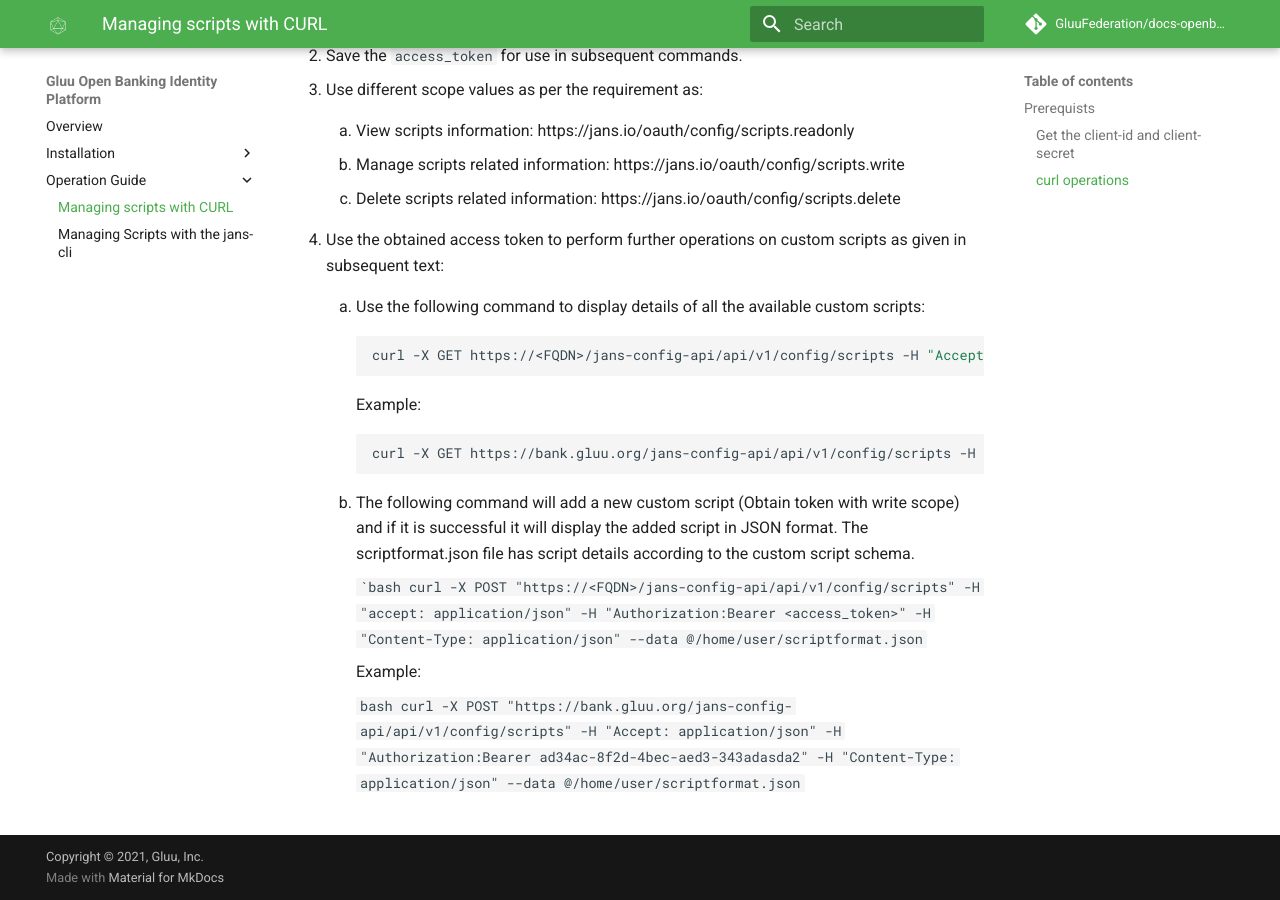
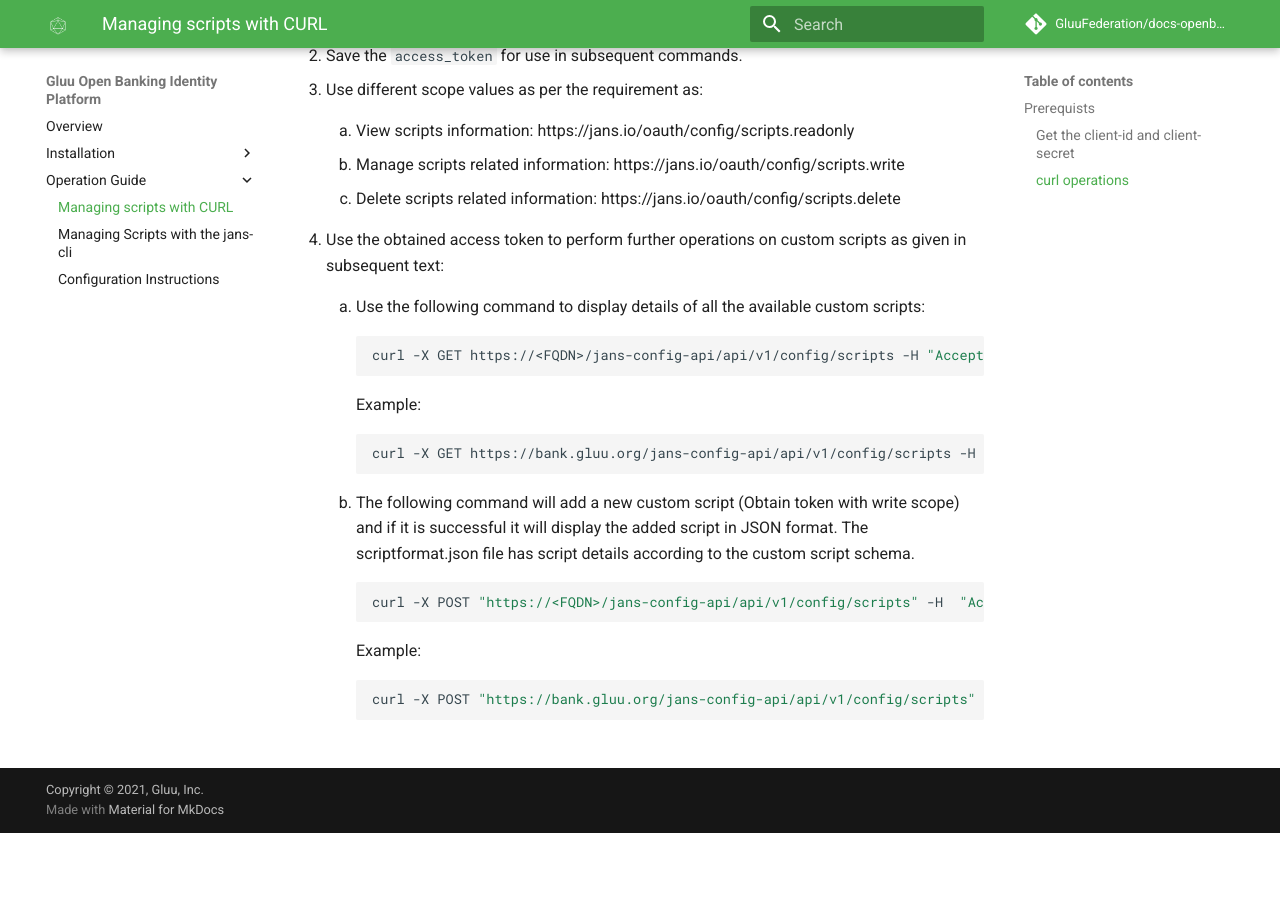
Before and after one commit to GluuFederation/docs-openbanking-prod, an MkDocs documentation site: the page built from docs/source/curl.md, in a window 1280 px wide and 900 px high, scrolled down 950 px. Built offline with MkDocs 1.6.1 and Material for MkDocs 9.7.7, drawn with Linux system fonts in a browser that asks for light colours; comment, search, counter and statistics services are not loaded; after the commit the page ends 1783 px from its top, so only the background shows below that; part of the change alters nothing that is shown.

Commit message:
docs: add configuration instructions

`````diff
--- a/docs/mkdocs.yml
+++ b/docs/mkdocs.yml
@@ -54,6 +54,7 @@ nav:
 - Operation Guide:
     - Managing scripts with CURL: curl.md
     - Managing Scripts with the jans-cli: jans-cli.md
+    - Configuration Instructions: configuration-instructions.md
 #- Key Management: key-management.md
 #- Requirements by Country:
 #    - Australia: country/australia-reqs.md
--- /dev/null
+++ b/docs/source/configuration-instructions.md
@@ -0,0 +1,209 @@
+## Generate/install keys and certs for Gluu Open Banking Identity Platform:
+
+This section covers details about setting up the keys and certificates in both VM and Cloud-Native distribution.
+
+* For for Cloud-Native Distribution, see the document about [Enabling NGINX MTLS Ingress](https://gluu.org/docs/openbanking/install-cn/#enabling-mtls-in-ingress-nginx)
+* For the VM Distribution, see [wiki page](https://gluu.org/docs/openbanking/install-vm/#mtls-configuration)
+
+Remember, MTLS is needed not only for the TPP's to call the authorization and token endpoints for OpenID Connect flows, but also by clients that are calling the configuration API.
+
+## Add/Update Custom Scripts:
+
+To add or update custom scripts, you can use either `jans-cli` or `curl`.
+
+* `jans-cli` in interactive mode, `option 13` enables you manage custom scripts. For more info, see the [docs](https://github.com/JanssenProject/home/wiki/Custom-Scripts-using-jans-cli).
+
+* `jans-cli` in command line argument mode is more conducive to scripting and automation. To display the available operations for custom scripts, use `config-cli.py --info CustomScripts`. See the [docs](https://gluu.org/docs/openbanking/jans-cli) for more info.
+
+* To use `curl` see these [docs](https://gluu.org/docs/openbanking/curl/#managing-scripts-with-curl)
+
+Note: you can normally find `jans-cli.py` in the `/opt/jans/jans-cli/` folder.
+
+## New Custom Scripts:
+
+This section presents details about useful interception scripts for an OBIE deployment. The scripts are accessible [here] (https://github.com/JanssenProject/jans-setup/tree/openbank/static/extension). Please setup [`jans-cli`](https://gluu.org/docs/openbanking/jans-cli/#using-jans-cli) prior to continuing.
+
+=== "Client Registration Script"
+
+    ### Client Registration Script:
+
+    The properties required for this script are defined in a [json file](https://github.com/JanssenProject/jans-setup/blob/openbank/static/extension/client_registration/clientregistration.json) that follows the custom script schema as discussed [here](https://github.com/GluuFederation/docs-openbanking-prod/wiki/Managing-Scripts-with-the-CLI). Download the [script](https://github.com/JanssenProject/jans-setup/blob/openbank/static/extension/client_registration/Registration.py), [JSON](https://github.com/JanssenProject/jans-setup/blob/openbank/static/extension/client_registration/clientregistration.json) and keep them in a folder.
+
+    From this folder, run the following command:
+
+    ```bash
+    ./jans-cli/config-cli.py --host <FQDN> --client-id $TESTCLIENT --client_secret $TESTCLIENTSECRET --operation-id post-config-scripts --data /clientregistration.json \
+    -cert-file yourcertfile.pem -key-file yourkey.key
+    ```
+
+    Note: You will need keys and certificates to call the config-api using mutually authenticated TLS.
+
+    1. This script uses [jose4j](https://bitbucket.org/b_c/jose4j/wiki/Home) library for JavaScript object signing and encryption.
+
+    === "Cloud Native"
+
+        1.  Download the [`jose4j-0.7.7.jar`](https://bitbucket.org/b_c/jose4j/downloads/)
+
+        1.   Create a `ConfigMap` containing the jar.
+
+            ```bash
+            kubectl create cm jose4j -n <gluu-namespace> --from-file=jose4j-0.7.7.jar
+            ```
+
+        1.  Add the volume and volume mount to `auth-server` in your [`override.yaml`](https://gluu.org/docs/openbanking/install-cn/#helm-valuesyaml) helm configuration.
+
+           ```yaml
+             volumes:
+               - name: jose4j
+                 configMap:
+                   name: jose4j
+             volumeMounts:
+               - name: jose4j
+                 mountPath: "/opt/jans/jetty/jans-auth/custom/libs/jose4j-0.7.7.jar"
+                 subPath: jose4j-0.7.7.jar
+           ```
+
+        1.  Run helm upgrade.
+
+           ```bash
+           helm upgrade gluu gluu/gluu -n <gluu-namespace> --version=5.0.0 -f override.yaml
+           ```
+
+    === "VM"
+
+        1.  Download the [`jose4j-0.7.7.jar`](https://bitbucket.org/b_c/jose4j/downloads/) and  Place  in `/opt/jans/jetty/jans-auth/custom/libs/`
+
+        1.  Change your current working directory to `/opt/jans/jetty/jans-auth/webapps` and edit `jans-auth.xml` to add this line:
+            ```xml
+            <Set name="extraClasspath">/opt/jans/jetty/jans-auth/custom/libs/jose4j-0.7.7.jar</Set>
+            ```
+        1. Restart the Auth Server, `systemctl restart jans-auth`
+
+=== "Person Authentication Script"
+
+    ### Person Authentication Script:
+
+    The properties required for this script are defined in a [json file](https://github.com/JanssenProject/jans-setup/blob/openbank/static/extension/person_authentication/personauthentication.json) that follows the custom script schema as discussed [here](https://github.com/GluuFederation/docs-openbanking-prod/wiki/Managing-Scripts-with-the-CLI). Download the [script](https://github.com/JanssenProject/jans-setup/blob/openbank/static/extension/person_authentication/OpenBanking.py), [JSON](https://github.com/JanssenProject/jans-setup/blob/openbank/static/extension/person_authentication/personauthentication.json) and keep them in a folder.
+
+    From this folder, run the following command:
+
+    ```bash
+    ./jans-cli/config-cli.py --host <FQDN> --client-id $TESTCLIENT --client_secret $TESTCLIENTSECRET --operation-id post-config-scripts --data /personauthentication.json \
+    -cert-file yourcertfile.pem -key-file yourkey.key
+    ```
+
+    Note: You will need keys and certificates to call the config-api using mutually authenticated TLS.
+
+
+    The authorize endpoint when invoked passes the control to the PersonAuthentication Script.
+
+    * **pepareForStep method**: This is the first method that gets called in the PersonAuthentication Script.
+
+    The flow is as follows:
+
+    1.  Build the URL to the consent app from the Internal OP (First party OP). The openbanking_intent_id is an important parameter that typically goes to the consent app.
+    1.  Redirect to the 3rd Party URL.
+
+    * **authenticate method**: When the third party consent app redirects back to Jans- Auth server, it returns to https://<hostname>/jans-auth/postlogin.htm. This takes us to the authenticate() method in the Person Authentication Script
+
+    This is what needs to be done here:
+
+    1.  To access request parameters use:
+
+    ```   signedRequest = ServerUtil.getFirstValue(requestParameters, "request") ```
+
+    1.  Add claims to session (those which you hope to find in access_token, refresh_token and id_token. The Introspection and UpdateToken script reads these session variables)
+
+    ```
+            sessionIdService = CdiUtil.bean(SessionIdService)
+            sessionId = sessionIdService.getSessionId() # fetch from persistence
+            sessionId.getSessionAttributes().put("openbanking_intent_id",openbanking_intent_id )
+            sessionId.getSessionAttributes().put("acr_ob", acr_ob )
+    ```
+
+    *  All **session variables** should be returned from this method
+
+    ```
+    def getExtraParametersForStep(self, configurationAttributes, step):
+              return Arrays.asList("openbanking_intent_id", "acr_ob")
+    ```
+
+=== "Introspection Script"
+
+    ### Introspection Script:
+
+    To easily setup this script, parameters are defined in a [json file](https://github.com/JanssenProject/jans-setup/blob/openbank/static/extension/introspection/introspection.json) that follows the custom script schema as discussed [here](https://github.com/GluuFederation/docs-openbanking-prod/wiki/Managing-Scripts-with-the-CLI). Download the [script](https://github.com/JanssenProject/jans-setup/blob/openbank/static/extension/introspection/IntrospectionScript.py), [JSON](https://github.com/JanssenProject/jans-setup/blob/openbank/static/extension/introspection/introspection.json) and keep them in a folder.
+
+    From this folder, run the following command:
+
+    ```bash
+    ./jans-cli/config-cli.py --host <FQDN> --client-id $TESTCLIENT --client_secret $TESTCLIENTSECRET --operation-id post-config-scripts --data /introspection.json \
+    -cert-file yourcertfile.pem -key-file yourkey.key
+    ```
+
+    Note: You will need keys and certificates to call the config-api using mutually authenticated TLS.
+
+    This script can be used to add (persist) custom claims in an access token (and refresh token)
+    * Access values from the session
+
+    ```
+    sessionIdService = CdiUtil.bean(SessionIdService)
+    sessionId = sessionIdService.getSessionByDn(context.getTokenGrant().getSessionDn()) # fetch from persistence
+
+    ```
+
+    * Add it to access token
+
+    ```
+         openbanking_intent_id = sessionId.getSessionAttributes().get("openbanking_intent_id")
+         responseAsJsonObject.accumulate("openbanking_intent_id", openbanking_intent_id)
+    ```
+
+    * To persist claims in a refresh token refer to the following [article](https://github.com/GluuFederation/oxAuth/wiki/Retain-access-token-claim)
+
+=== "Update Token Script"
+
+    ### Update Token Script:
+
+    To easily setup this script, parameters are defined in a [json file](https://github.com/JanssenProject/jans-setup/blob/openbank/static/extension/update_token/updatetoken.json) that follows the custom script schema as discussed [here](https://github.com/GluuFederation/docs-openbanking-prod/wiki/Managing-Scripts-with-the-CLI). Download the [script](https://github.com/JanssenProject/jans-setup/blob/openbank/static/extension/update_token/UpdateToken.py), [JSON](https://github.com/JanssenProject/jans-setup/blob/openbank/static/extension/update_token/updatetoken.json) and keep them in a folder.
+
+    From this folder, run the following command:
+
+    ```bash
+    ./jans-cli/config-cli.py --host <FQDN> --client-id $TESTCLIENT --client_secret $TESTCLIENTSECRET --operation-id post-config-scripts --data /updatetoken.json \
+    -cert-file yourcertfile.pem -key-file yourkey.key
+    ```
+    Note: You will need keys and certificates to call the config-api using mutually authenticated TLS.
+
+    This script can be used to add custom claims to the id_token.
+    As per the open banking standard, the token should contain claim **openbanking_intent_id** and the same value should also reflect in the **sub** claim.
+    A similar expectation is required to be fulfilled by the FAPI-RW standard where the sub claim should have the user id.
+
+    * Access values from the session
+
+    ```
+    sessionIdService = CdiUtil.bean(SessionIdService)
+    sessionId = sessionIdService.getSessionByDn(context.getTokenGrant().getSessionDn()) # fetch from persistence
+
+    ```
+
+    * Add it to id_token token.
+
+    ```
+        # header claims
+        jsonWebResponse.getHeader().setClaim("custom_header_name", "custom_header_value")
+
+        #custom claims
+        jsonWebResponse.getClaims().setClaim("openbanking_intent_id", openbanking_intent_id)
+
+        #regular claims
+        jsonWebResponse.getClaims().setClaim("sub", openbanking_intent_id)
+
+    ```
+
+
+__Note: After any changes in the custom scripts remember to restart the jans-auth service to apply them (`systemctl restart jans-auth`).__
+
+## Open Banking Demo
+
+The details and instructions to test the flow of open banking distribution demo are given [here](https://github.com/JanssenProject/jans-setup/wiki/Open-Banking-Demo).
--- a/docs/source/curl.md
+++ b/docs/source/curl.md
@@ -67,8 +67,8 @@
 
     1.  The following command will add a new custom script (Obtain token with write scope) and if it is successful it will display the added script in JSON format. The scriptformat.json file has script details according to the custom script schema.
 
-        ````bash
-        curl -X POST "https://<FQDN>/jans-config-api/api/v1/config/scripts" -H  "accept: application/json" -H "Authorization:Bearer <access_token>" -H "Content-Type: application/json" --data @/home/user/scriptformat.json
+        ```bash
+        curl -X POST "https://<FQDN>/jans-config-api/api/v1/config/scripts" -H  "Accept: application/json" -H "Authorization:Bearer <access_token>" -H "Content-Type: application/json" --data @/home/user/scriptformat.json
         ```
 
         Example:
`````
Also changed, not shown: docs/source/jans-cli.md (renamed from docs/source/use-cases/jans-cli.md).
